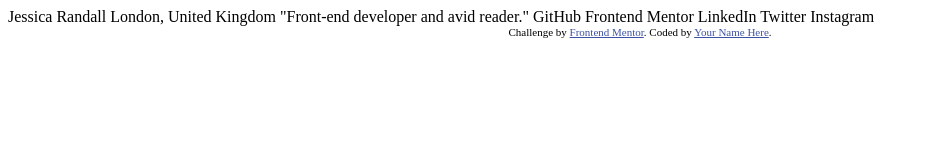
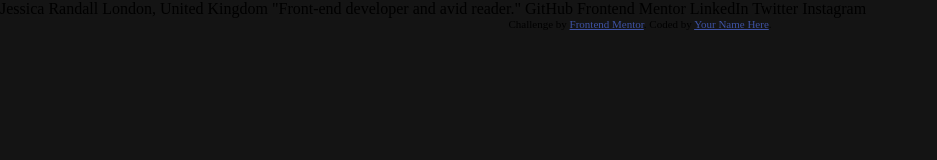
Before and after one commit to Fikriwib12/social-links-profile, a plain HTML site: page index.html in a window 1280 px wide. Shown: the whole page, without its empty margins (0-937 px from the left). Drawn offline with Linux system fonts and the light colour scheme.

Commit message:
update setup

```diff
--- a/index.html
+++ b/index.html
@@ -7,6 +7,7 @@
   <!-- displays site properly based on user's device -->
 
   <link rel="icon" type="image/png" sizes="32x32" href="./assets/images/favicon-32x32.png">
+  <link rel="stylesheet" href="style.css">
 
   <title>Frontend Mentor | Social links profile</title>
 
--- /dev/null
+++ b/style.css
@@ -0,0 +1,13 @@
+:root {
+  --green: hsl(75, 94%, 57%);
+  --white: hsl(0, 0%, 100%);
+  --Grey: hsl(0, 0%, 20%);
+  --Dark_Grey: hsl(0, 0%, 12%);
+  --Off_Black: hsl(0, 0%, 8%);
+}
+
+body {
+  margin: 0;
+  padding: 0;
+  background-color: var(--Off_Black);
+}
```
